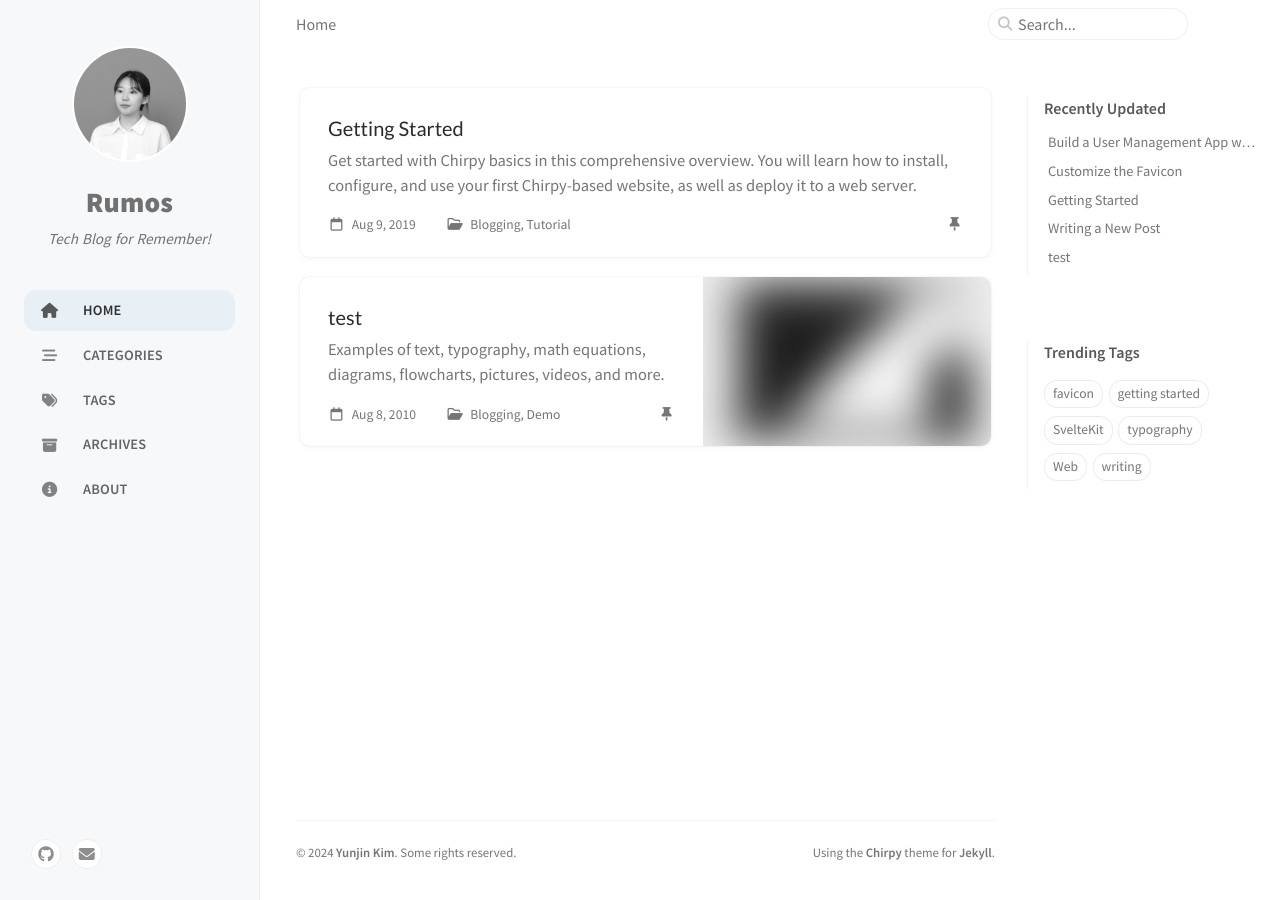
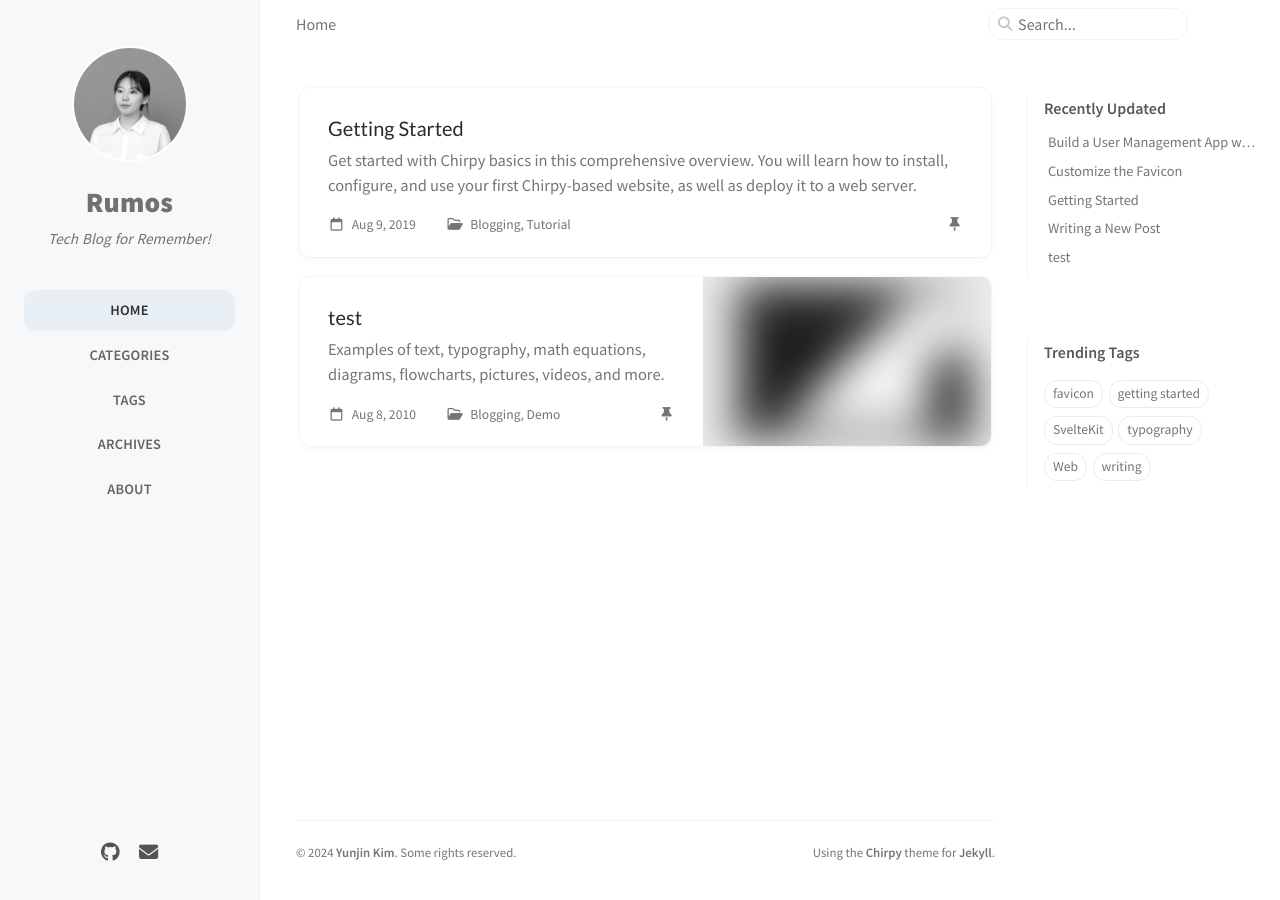
Before and after one commit to RumosZin/RumosZin.github.io, a Jekyll site: the page built from index.markdown, in a window 1280 px wide. Built offline with Jekyll 4.4.1, drawn with Linux system fonts in a browser that asks for light colours; cached includes are drawn as plain includes.

Commit message:
sidebar 구성 요소들 가운데 정렬

```diff
--- a/_includes/sidebar.html
+++ b/_includes/sidebar.html
@@ -42,7 +42,7 @@
     </ul>
   </nav>
 
-  <div class="sidebar-bottom d-flex flex-wrap  align-items-center w-100">
+  <div class="sidebar-bottom d-flex flex-wrap justify-content-center align-items-center w-100">
     {% unless site.theme_mode %}
       <!-- <button type="button" class="mode-toggle btn" aria-label="Switch Mode">
         <i class="fas fa-adjust"></i>
--- a/_sass/addon/commons.scss
+++ b/_sass/addon/commons.scss
@@ -797,6 +797,7 @@ $btn-mb: 0.5rem;
 
         display: flex;
         align-items: center;
+        justify-content: center;
         border-radius: 0.75rem;
         font-weight: 600;
 
@@ -807,6 +808,7 @@ $btn-mb: 0.5rem;
         i {
           font-size: 95%;
           opacity: 0.8;
+          display: none;
           margin-right: 1.5rem;
         }
 
@@ -834,64 +836,54 @@ $btn-mb: 0.5rem;
   }
 
   .sidebar-bottom {
-    padding-left: 2rem;
-    padding-right: 1rem;
-    margin-bottom: 1.5rem;
-
-    $btn-size: 1.75rem;
-
-    %button {
-      width: $btn-size;
-      height: $btn-size;
-      margin-bottom: $btn-mb; // multi line gap
-      border-radius: 50%;
-      color: var(--sidebar-btn-color);
-      background-color: var(--sidebar-btn-bg);
+    margin-bottom: 2.1rem;
+
+    @include ml-mr(auto);
+    @include pl-pr(1rem);
+
+    %icon {
+      width: 2.4rem;
       text-align: center;
-      display: flex;
-      align-items: center;
-      justify-content: center;
-      box-shadow: var(--sidebar-border-color) 0 0 0 1px;
-
-      &:hover {
-        background-color: var(--sidebar-hover-bg);
-      }
     }
 
     a {
-      @extend %button;
-      @extend %sidebar-link-hover;
+      @extend %icon;
       @extend %clickable-transition;
-
-      &:not(:last-child) {
-        margin-right: $sb-btn-gap;
-      }
     }
 
     i {
-      line-height: $btn-size;
+      font-size: 1.2rem;
+      line-height: 1.75rem;
     }
 
     .mode-toggle {
       padding: 0;
       border: 0;
-
-      @extend %button;
+      margin-bottom: 1px;
+      background-color: transparent;
+
+      @extend %icon;
       @extend %sidebar-links;
-      @extend %sidebar-link-hover;
+
+      > i {
+        @extend %clickable-transition;
+      }
+
+      &:hover > i {
+        color: var(--sidebar-active-color);
+      }
     }
 
     .icon-border {
       @extend %no-cursor;
-      @include ml-mr(calc(($sb-btn-gap - $btn-border-width) / 2));
-
-      background-color: var(--sidebar-btn-color);
-      content: '';
-      width: $btn-border-width;
-      height: $btn-border-width;
+
+      background-color: var(--sidebar-muted-color);
+      content: "";
+      width: 3px;
+      height: 3px;
       border-radius: 50%;
-      margin-bottom: $btn-mb;
-    }
+    }
+
   } /* .sidebar-bottom */
 } /* #sidebar */
 
```
